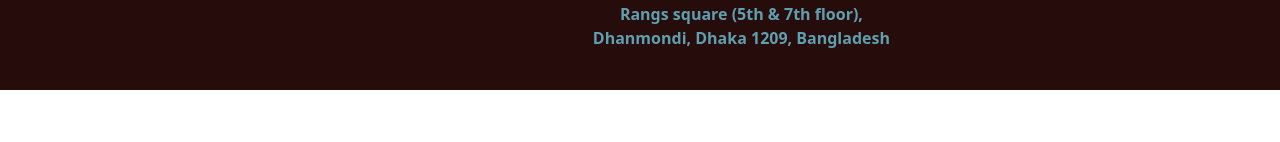
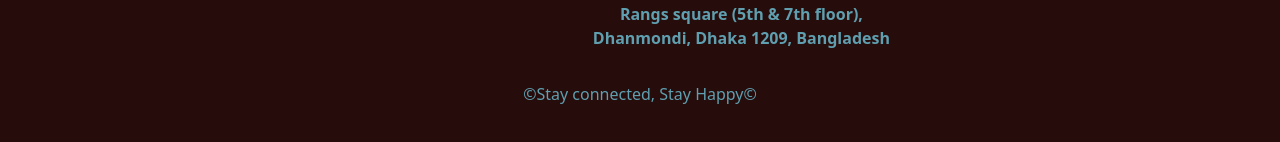
Before and after one commit to Karima-Aktari/11th-assignment-nirapod-travel-client, a React (Create React App) app: page / in a window 1280 px wide. Shown: the part 1131-1273 px from the top of the page. Before the commit the page ends 1221 px from the top, so only its background shows below. Built offline with nearby package versions, Linux system fonts and the light colour scheme; no server answers.

Commit message:
footer commit

```diff
--- a/src/Pages/Shared/Footer/Footer.js
+++ b/src/Pages/Shared/Footer/Footer.js
@@ -33,6 +33,7 @@
                     <p>Services/Packages</p>
                 </div>
             </div>
+            <p className="text-center pt-3"> ©Stay connected, Stay Happy©</p>
         </div>
     );
 };
```
